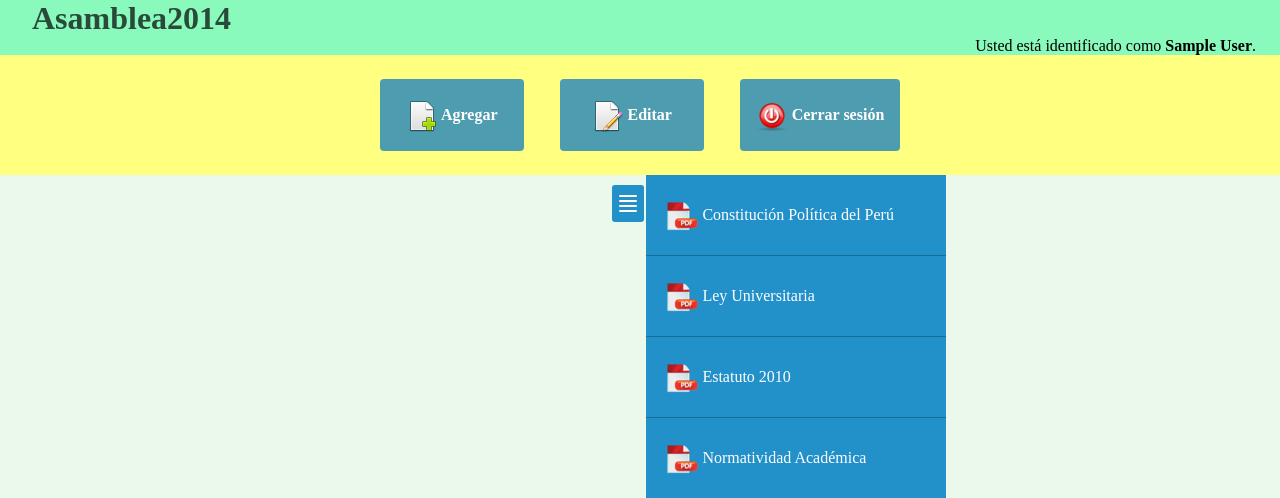
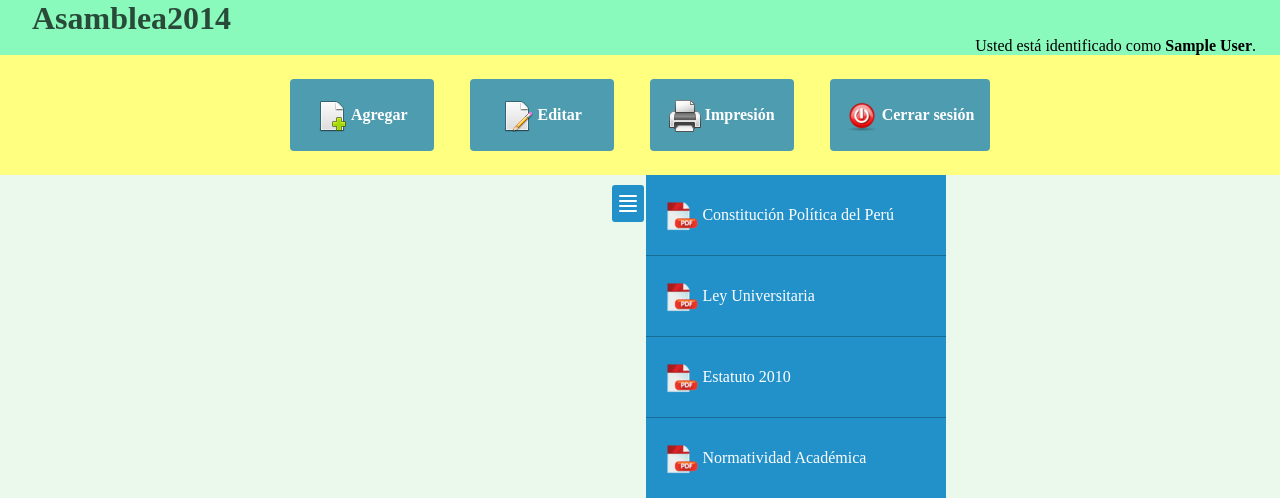
Before and after one commit to JCarlosR/Asamblea2014, a PHP site: page /tcpdf/titulos.php in a window 1280 px wide. Shown: the top 498 px of the page. Run offline with PHP 8.4, Linux system fonts and the light colour scheme; the visitor is signed in with stand-in values (Sample User, id 1); data that the repository does not hold is empty.

Commit message:
Cambios hoy
No se q mie... se hiso pero se hiso algo

```diff
--- a/articulos.php
+++ b/articulos.php
@@ -60,6 +60,7 @@ if( haIniciadoSesion() )
 		</div>
 <?php
 	}
+
 ?>
 	</section>
 <!--	<div class="contenedor">
@@ -72,5 +73,8 @@ if( haIniciadoSesion() )
 
 	<script src="js/jquery.js"></script>
 	<script src="js/main.js"></script>
+	<?php
+	require_once 'menu-lateral.html';
+?>
 </body>
 </html>
--- a/capitulos.php
+++ b/capitulos.php
@@ -92,5 +92,8 @@ if( haIniciadoSesion() )
 	<script src="js/jquery.js"></script>
 	<script src="js/main.js"></script>
 	<script src="js/addChapter.js"></script>
+<?php
+	require_once 'menu-lateral.html';
+?>
 </body>
 </html>
--- a/js/addArticle.js
+++ b/js/addArticle.js
@@ -3,9 +3,9 @@ $('#btnGuardar').on('click', agregarArticulo);
 var nroTit, nroCap, idCap, contenido;
 function agregarArticulo()
 {
-	idCap = $("span:first").text();
-	nroTit = $("span:nth-child(2)").text();
-	nroCap = $("span:last").text();
+	idCap = $("#idCap").text();
+	nroTit = $("#nroTit").text();
+	nroCap = $("#nroCap").text();
 	contenido = $("#txtContenido").val();
 	// Realizar peticion HTTP
 	peticion_http.open('POST', './scripts/agregarArticulo.php', true);
--- a/menu-lateral.html
+++ b/menu-lateral.html
@@ -30,10 +30,10 @@
         <div class="main-content">
             <div class="swipe-area"></div>
             <a href="#" data-toggle=".container" id="sidebar-toggle" title="Ver documentos">
-                <span class="bar"></span>
-                <span class="bar"></span>
-                <span class="bar"></span>
-                <span class="bar"></span>
+                <div class="bar"></div>
+                <div class="bar"></div>
+                <div class="bar"></div>
+                <div class="bar"></div>
             </a>
         </div>
         </div>
--- a/nuevoArticulo.php
+++ b/nuevoArticulo.php
@@ -28,14 +28,14 @@ if( haIniciadoSesion() )
     <?php
         require_once 'header.php';
     ?>
-    <span style="display: none;"><?= $infoCap[0] ?></span>
+    <span id="idCap" style="display: none;"><?= $infoCap[0] ?></span>
     <nav class="volver">
         <a href="articulos.php?cap=<?php echo $infoCap[0] ?>" title="Ir atrás"><img src="img/Volver.png" alt="Volver" class="imgVolver"></a>
         <label>Volver a Artículos</label>
     </nav>
     <header class="actual">
-        <p>Estás creando un nuevo artículo en <strong>Título <span><?= $infoTit[2] ?></span>: "<?= $infoTit[1] ?>"</strong></p>
-        <p>Específicamente en el <strong>Capítulo <span><?= $infoCap[2] ?></span>: "<?=$infoCap[1] ?>"</strong></p>
+        <p>Estás creando un nuevo artículo en <strong>Título <span id="nroTit"><?= $infoTit[2] ?></span>: "<?= $infoTit[1] ?>"</strong></p>
+        <p>Específicamente en el <strong>Capítulo <span id="nroCap"><?= $infoCap[2] ?></span>: "<?=$infoCap[1] ?>"</strong></p>
     </header>
     <form class="formAjax" action="">
         <p>Contenido del artículo:</p>
--- a/scripts/funciones.php
+++ b/scripts/funciones.php
@@ -122,13 +122,15 @@ function getArticulos($c)
 	global $conexion; // Para evitar escribir $GLOBALS['conexion']
 	$resulSet = mysqli_query($conexion, "SELECT MAX(numeroArt) FROM articulo WHERE ID_Capitulo=".$c);
 	$maxNumeroArt = mysqli_fetch_row($resulSet)[0];
+	$j = 0;
 	for($i=1; $i<=$maxNumeroArt; ++$i)
 	{
 		$resulSet = mysqli_query($conexion, "
 			SELECT * FROM articulo WHERE ID_Articulo =
 			(SELECT MAX(ID_Articulo) FROM articulo WHERE numeroArt=".$i." AND ID_Capitulo=".$c.")
 		");
-		$articulos[$i-1] = mysqli_fetch_row($resulSet);
+		if( $fila = mysqli_fetch_row($resulSet) )
+			$articulos[$j++] = $fila;
 	}
 
 /*	$resultado = mysqli_query($GLOBALS['conexion'], "SELECT * FROM articulo WHERE ID_Capitulo=".$c." ORDER BY numeroArt ASC");
--- a/titulos.php
+++ b/titulos.php
@@ -25,6 +25,10 @@ else
 			<img src="img/editar.png" alt="Editar">
 			Editar
 		</div>
+		<a href="generate/estatuto.php" class="menu-boton" id="btnLogout">
+			<img src="img/print.png" alt="Imprimir">
+			Impresión
+		</a>
 		<a href="scripts/cerrar-sesion.php" class="menu-boton" id="btnLogout">
 			<img src="img/cerrar.png" alt="Registrarse">
 			Cerrar sesión
```
Also changed, not shown: scripts/agregarArticulo.php (+33 -5 lines), img/buscar.png (added), img/contact.png (added), img/enlace.png (added), img/home.png (added), img/mainbk.png (added), img/nuevo.png (added), img/service.png (added).
